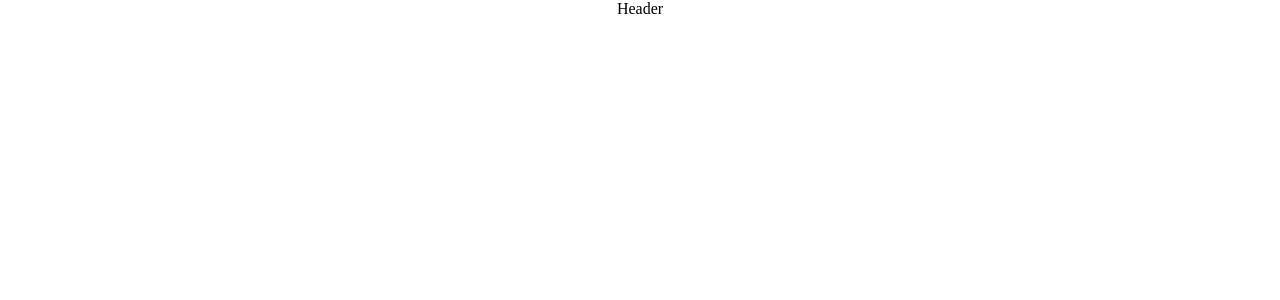
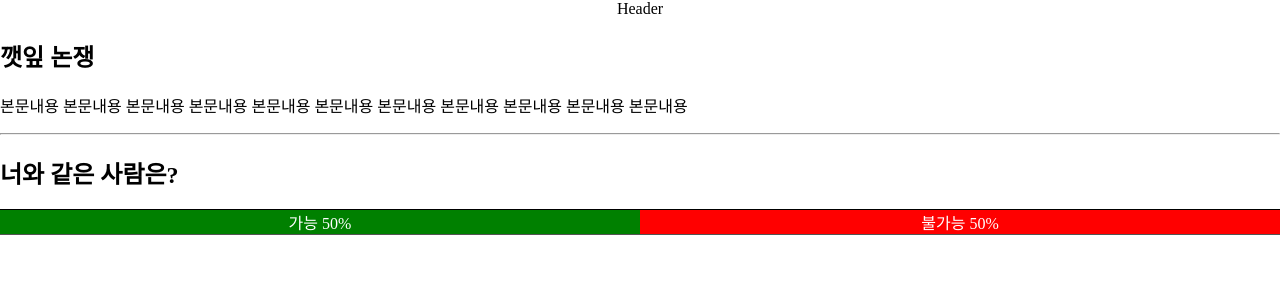
Before and after one commit to Skylark92/SeeSame, a React (Create React App) app: page /result in a window 1280 px wide. Before the commit this address had no page. Shown: the top 300 px of the page. Built offline with nearby package versions, Linux system fonts and the light colour scheme.

Commit message:
[MarkUp] 결과 페이지 마크업 및 라우트 추가

```diff
--- a/src/App.css
+++ b/src/App.css
@@ -10,4 +10,6 @@ body, button {
 
 :root {
   --topbar-height: 38px;
+  --color-chosen: green;
+  --color-rested: red;
 }
--- /dev/null
+++ b/src/components/RatioBar/RatioBar.css
@@ -0,0 +1,18 @@
+.ratio-bar-wrapper {
+  width: 100%;
+  outline: 1px inset black;
+  display: flex;
+}
+
+.ratio-bar-chosen {
+  background-color: var(--color-chosen);
+}
+
+.ratio-bar-rested {
+  background-color: var(--color-rested);
+}
+
+.ratio-bar-chosen, .ratio-bar-rested {
+  color: white;
+  text-align: center;
+}
--- /dev/null
+++ b/src/components/RatioBar/RatioBar.jsx
@@ -0,0 +1,11 @@
+import "./RatioBar.css";
+import RatioBarInner from "./RatioBarInner/RatioBarInner";
+
+export default function RatioBar() {
+  return (
+    <div className="ratio-bar-wrapper">
+      <RatioBarInner name="가능" ratio="50%" choice={true}/>
+      <RatioBarInner name="불가능" ratio="50%" choice={false}/>
+    </div>
+  )
+}
--- /dev/null
+++ b/src/components/RatioBar/RatioBarInner/RatioBarInner.jsx
@@ -0,0 +1,7 @@
+export default function RatioBarInner({name, ratio, choice}) {
+  return (
+    <div className={choice ? "ratio-bar-chosen" : "ratio-bar-rested"} style={{width: ratio}}>
+      {`${name} ${ratio}`}
+    </div>
+  )
+}
--- /dev/null
+++ b/src/components/Result/ResultSection/ResultSection.jsx
@@ -0,0 +1,8 @@
+export default function ResultSection({title, children}) {
+  return (
+    <section className="result-section">
+      <h2 className="result-section-title">{title}</h2>
+      {children}
+    </section>
+  )
+}
--- /dev/null
+++ b/src/pages/Result/Result.jsx
@@ -0,0 +1,17 @@
+import RatioBar from "../../components/RatioBar/RatioBar";
+import ResultSection from "../../components/Result/ResultSection/ResultSection";
+import "./Result.css";
+
+export default function Result() {
+  return (
+    <div>
+      <ResultSection title="깻잎 논쟁">
+        <p>본문내용 본문내용 본문내용 본문내용 본문내용 본문내용 본문내용 본문내용 본문내용 본문내용 본문내용</p>
+      </ResultSection>
+      <hr />
+      <ResultSection title="너와 같은 사람은?">
+        <RatioBar/>
+      </ResultSection>
+    </div>
+  )
+}
--- a/src/routes/Router.jsx
+++ b/src/routes/Router.jsx
@@ -1,6 +1,7 @@
 import { Routes, Route, BrowserRouter } from "react-router-dom"
 import WelcomeView from "../components/WelcomeView/WelcomeView"
 import NotFound from "../pages/NotFound/NotFound"
+import Result from "../pages/Result/Result"
 import SignUp from "../pages/SignUp/SignUp"
 
 export default function Router() {
@@ -10,6 +11,7 @@ export default function Router() {
         <Route path="/" element={<WelcomeView/>}/>
         <Route path="/signup" element={<SignUp/>}/>
         <Route path="/404" element={<NotFound/>}/>
+        <Route path="/result" element={<Result/>}/>
       </Routes>
     </BrowserRouter>
   )
```
Also changed, not shown: src/components/Result/ResultStat/ResultStat.jsx (added, +7 -0 lines), src/pages/Result/Result.css (added).
